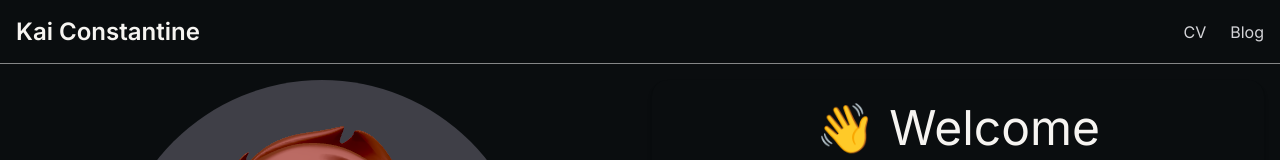
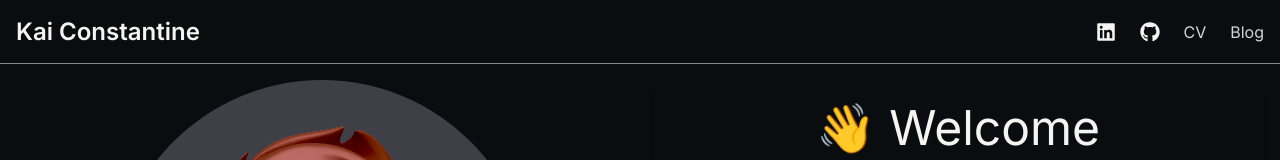
Before and after one commit to Kaialogen/Portfolio, a React (Vite) app: page / in a window 1280 px wide. Shown: the top 160 px of the page. Built offline with nearby package versions, Linux system fonts and the light colour scheme.

Commit message:
feat: Add GitHub link to NavDropdown and NavLinks components; improve social media visibility

```diff
--- a/src/components/NavDropdown.tsx
+++ b/src/components/NavDropdown.tsx
@@ -1,4 +1,5 @@
 import { Link } from 'react-router';
+import { FaLinkedin, FaGithub } from 'react-icons/fa';
 
 export default function NavDropdown() {
   return (
@@ -15,6 +16,28 @@ export default function NavDropdown() {
           </Link>
         </li>
       </ul>
+      <ul className='flex justify-center gap-6 text-zinc-300 items-center my-4'>
+        <li>
+          <a
+            href='https://www.linkedin.com/in/kai-constantine'
+            target='_blank'
+            rel='noopener noreferrer'
+            className='hover:text-white transition flex items-center gap-2'
+          >
+            <FaLinkedin className='w-5 h-5 text-WhiteChalk' />
+          </a>
+        </li>
+        <li>
+          <a
+            href='https://github.com/Kaialogen'
+            target='_blank'
+            rel='noopener noreferrer'
+            className='hover:text-white transition flex items-center gap-2'
+          >
+            <FaGithub className='w-5 h-5 text-WhiteChalk' />
+          </a>
+        </li>
+      </ul>
     </nav>
   );
 }
--- a/src/components/NavLinks.tsx
+++ b/src/components/NavLinks.tsx
@@ -1,9 +1,9 @@
 import { useState } from 'react';
 import { Link } from 'react-router';
-import { FaBars, FaTimes } from 'react-icons/fa';
+import { FaBars, FaTimes, FaLinkedin, FaGithub } from 'react-icons/fa';
 
 type NavLinksProps = {
-  onToggle: (isOpen: boolean) => void;
+  readonly onToggle: (isOpen: boolean) => void;
 };
 
 export default function NavLinks({ onToggle }: NavLinksProps) {
@@ -18,6 +18,26 @@ export default function NavLinks({ onToggle }: NavLinksProps) {
   return (
     <>
       <ul className='hidden md:flex gap-6 text-zinc-300 items-center'>
+        <li>
+          <a
+            href='https://www.linkedin.com/in/kai-constantine'
+            target='_blank'
+            rel='noopener noreferrer'
+            className='hover:text-white transition flex items-center gap-2'
+          >
+            <FaLinkedin className='w-5 h-5 text-WhiteChalk' />
+          </a>
+        </li>
+        <li>
+          <a
+            href='https://github.com/Kaialogen'
+            target='_blank'
+            rel='noopener noreferrer'
+            className='hover:text-white transition flex items-center gap-2'
+          >
+            <FaGithub className='w-5 h-5 text-WhiteChalk' />
+          </a>
+        </li>
         <li key='/cv'>
           <a href='/CV.pdf' target='_blank' rel='noopener noreferrer' className='hover:text-white transition'>
             CV
```
